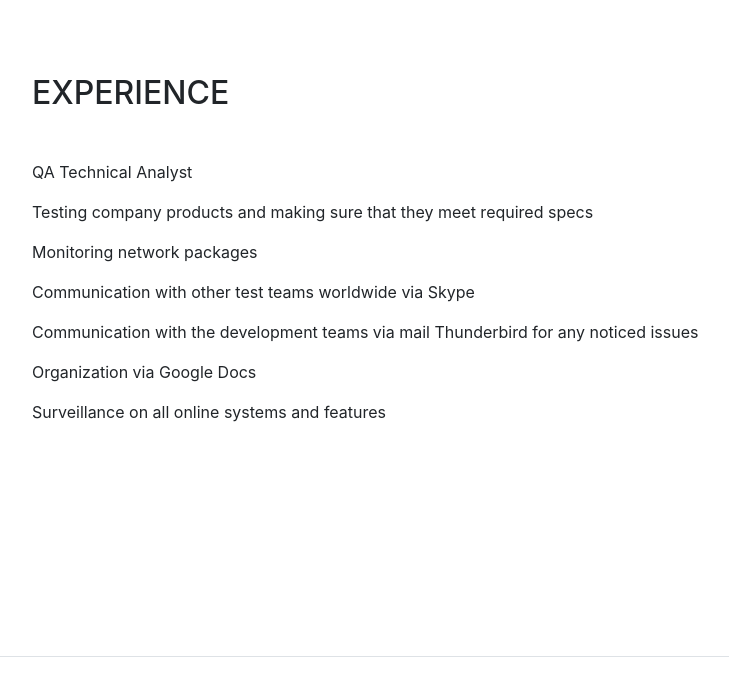
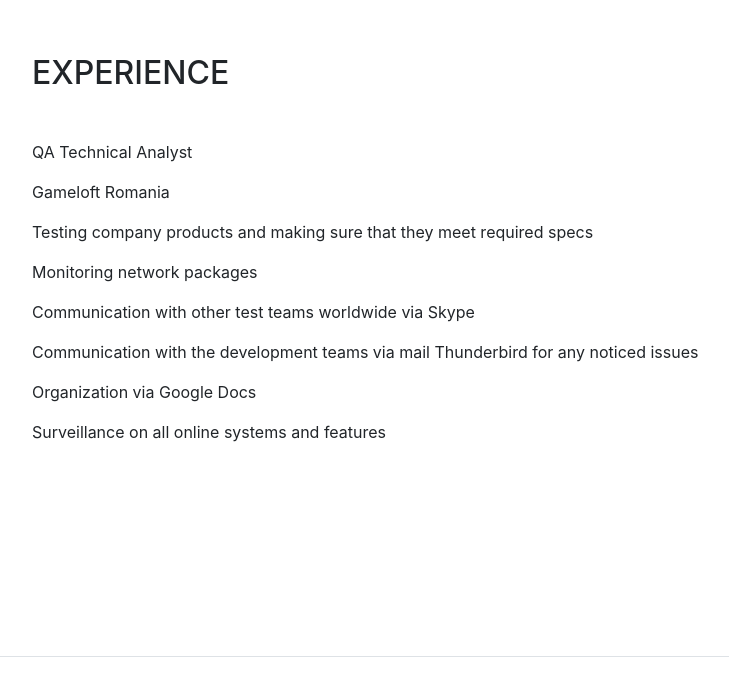
Before and after one commit to ilaur/ilaur.github.io, a website with bundled scripts: page index.html in a window 1280 px wide. Shown: the part 3868-4564 px from the top of the page, without its empty margins (288-1017 px from the left). Built offline with nearby package versions, Linux system fonts and the light colour scheme; a web font is replaced by a local one.

Commit message:
site update

```diff
--- a/index.html
+++ b/index.html
@@ -193,6 +193,7 @@
         <div class="my-auto">
           <h2 class="mb-5">Experience</h2>
           <p>QA Technical Analyst</p>
+		  <p>Gameloft Romania</p>
 		  <p>Testing company products and making sure that they meet required specs</p>
 		  <p>Monitoring network packages</p>
 		  <p>Communication with other test teams worldwide via Skype</p>
```
